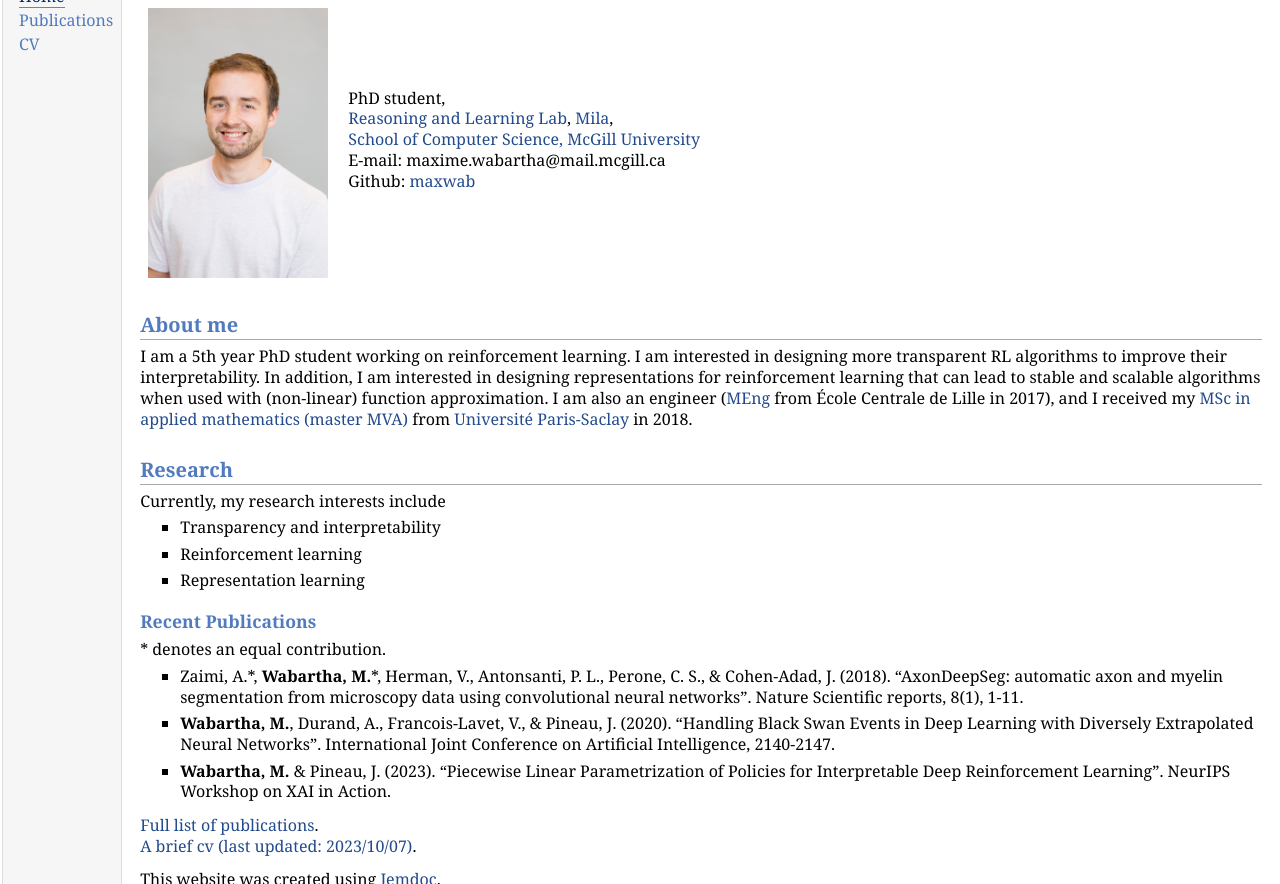
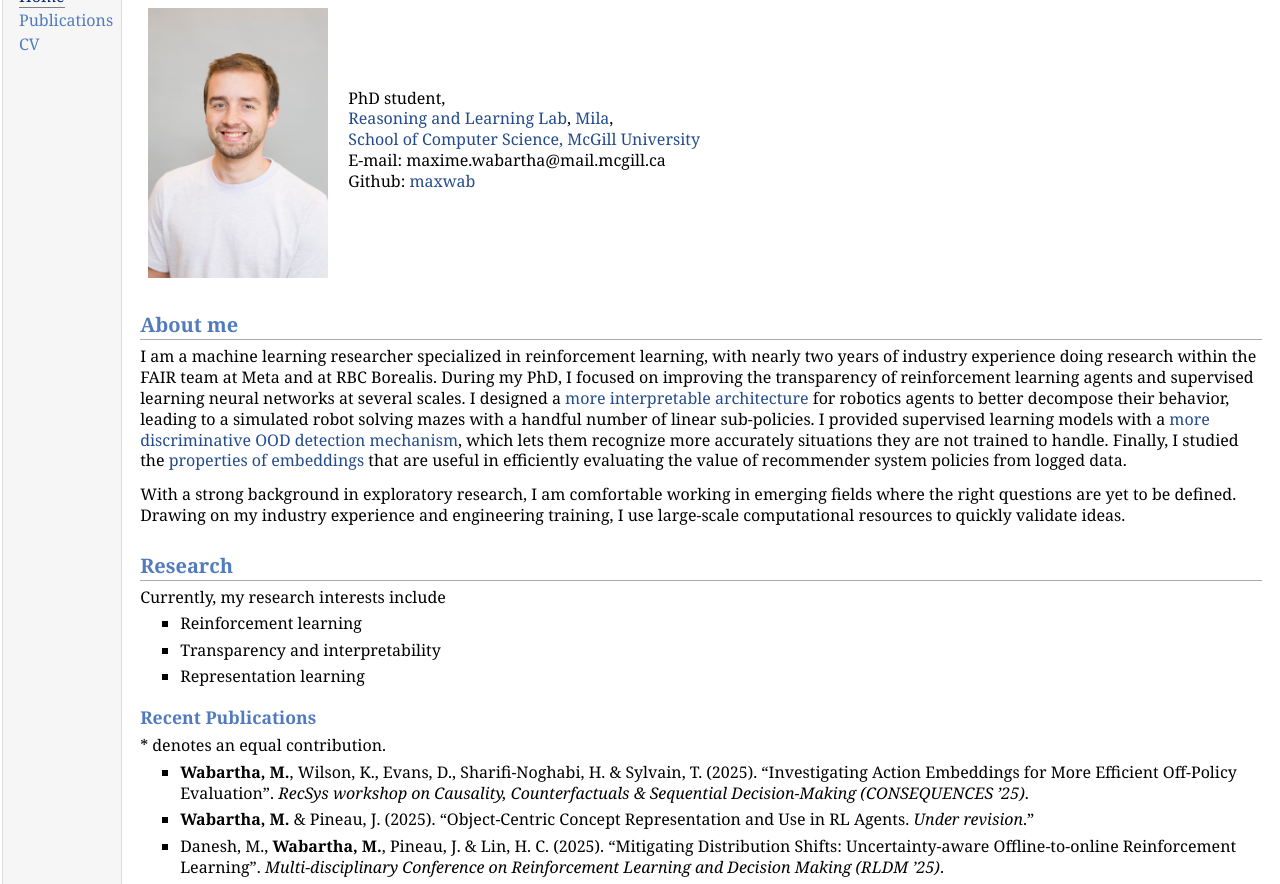
Before and after one commit to maxwab/maxwab.github.io, a plain HTML site: page index.html in a window 1280 px wide. Shown: the part 68-952 px from the top of the page. Drawn offline with Linux system fonts and the light colour scheme.

Commit message:
Update index and publications

```diff
--- a/index.html
+++ b/index.html
@@ -28,18 +28,23 @@ Github: <a href="https://github.com/maxwab" target=&ldquo;blank&rdquo;>maxwab</a
 </p>
 </td></tr></table>
 <h2>About me</h2>
-<p>I am a 5th year PhD student working on reinforcement learning. I am interested in designing more transparent RL algorithms to improve their interpretability.
-In addition, I am interested in designing representations for reinforcement learning that can lead to stable and scalable algorithms when used with (non-linear) function approximation.
-I am also an engineer (<a href="https://pierrechainais.ec-lille.fr/Centrale/Option_DAD/Accueil.html" target=&ldquo;blank&rdquo;>MEng</a> from École Centrale de Lille in 2017), and I received my <a href="https://www.master-mva.com" target=&ldquo;blank&rdquo;>MSc in applied mathematics (master MVA)</a> from <a href="https://www.universite-paris-saclay.fr/en" target=&ldquo;blank&rdquo;>Université Paris-Saclay</a> in 2018.
+<p>I am a machine learning researcher specialized in reinforcement learning, with nearly two years of industry experience doing research within the FAIR team at Meta and at RBC Borealis.
+During my PhD, I focused on improving the transparency of reinforcement learning agents and supervised learning neural networks at several scales.
+I designed a <a href="https://openreview.net/pdf?id=hOMVq57Ce0" target=&ldquo;blank&rdquo;>more interpretable architecture</a> for robotics agents to better decompose their behavior, leading to a simulated robot solving mazes with a handful number of linear sub-policies.
+I provided supervised learning models with a <a href="https://www.ijcai.org/proceedings/2020/296" target=&ldquo;blank&rdquo;>more discriminative OOD detection mechanism</a>, which lets them recognize more accurately situations they are not trained to handle.
+Finally, I studied the <a href="https://maxwab.github.io/static/Action_Structure_in_Off_policy_Evaluation_consequences.pdf" target=&ldquo;blank&rdquo;>properties of embeddings</a> that are useful in efficiently evaluating the value of recommender system policies from logged data.
+</p>
+<p>With a strong background in exploratory research, I am comfortable working in emerging fields where the right questions are yet to be defined.
+Drawing on my industry experience and engineering training, I use large-scale computational resources to quickly validate ideas.
 </p>
 <h2>Research</h2>
 <p>Currently, my research interests include
 </p>
 <ul>
-<li><p>Transparency and interpretability
+<li><p>Reinforcement learning
 </p>
 </li>
-<li><p>Reinforcement learning
+<li><p>Transparency and interpretability
 </p>
 </li>
 <li><p>Representation learning
@@ -50,19 +55,24 @@ I am also an engineer (<a href="https://pierrechainais.ec-lille.fr/Centrale/Opti
 <p>* denotes an equal contribution.
 </p>
 <ul>
-<li><p>Zaimi, A.*, <b>Wabartha, M.</b>*, Herman, V., Antonsanti, P. L., Perone, C. S., &amp; Cohen-Adad, J. (2018). &ldquo;AxonDeepSeg: automatic axon and myelin segmentation from microscopy data using convolutional neural networks&rdquo;. Nature Scientific reports, 8(1), 1-11.
+<li><p><b>Wabartha, M.</b>, Wilson, K., Evans, D., Sharifi-Noghabi, H. &amp; Sylvain, T. (2025). &ldquo;Investigating Action Embeddings for More Eﬃcient Oﬀ-Policy Evaluation&rdquo;. <i>RecSys workshop on Causality, Counterfactuals &amp; Sequential Decision-Making (CONSEQUENCES &rsquo;25)</i>.
 </p>
 </li>
-<li><p><b>Wabartha, M.</b>, Durand, A., Francois-Lavet, V., &amp; Pineau, J. (2020). &ldquo;Handling Black Swan Events in Deep Learning with Diversely Extrapolated Neural Networks&rdquo;. International Joint Conference on Artificial Intelligence, 2140-2147.
+<li><p><b>Wabartha, M.</b> &amp; Pineau, J. (2025). &ldquo;Object-Centric Concept Representation and Use in RL Agents. <i>Under revision</i>.&rdquo;
 </p>
 </li>
-<li><p><b>Wabartha, M.</b> &amp; Pineau, J. (2023). &ldquo;Piecewise Linear Parametrization of Policies for Interpretable Deep Reinforcement Learning&rdquo;. NeurIPS Workshop on XAI in Action.
+<li><p>Danesh, M., <b>Wabartha, M.</b>, Pineau, J. &amp; Lin, H. C. (2025). &ldquo;Mitigating Distribution Shifts: Uncertainty-aware Oﬄine-to-online Reinforcement Learning&rdquo;. <i>Multi-disciplinary Conference on Reinforcement Learning and Decision Making (RLDM &rsquo;25)</i>.
+</p>
+</li>
+<li><p><b>Wabartha, M.</b> &amp; Pineau, J. (2024). &ldquo;Piecewise Linear Parametrization of Policies for Interpretable Deep Reinforcement Learning&rdquo;. <i>International Conference on Learning Representations (ICLR &rsquo;24)</i>.
+
+
 </p>
 </li>
 </ul>
 <p><a href="publications.html" target=&ldquo;blank&rdquo;>Full list of publications</a>.
 <br />
-<a href="static/research_cv_short.pdf" target=&ldquo;blank&rdquo;>A brief cv (last updated: 2023/10/07)</a>.
+<a href="static/research_cv_short.pdf" target=&ldquo;blank&rdquo;>A brief cv (last updated: 2026/02/04)</a>.
 </p>
 <p>This website was created using <a href="http://jemdoc.jaboc.net" target=&ldquo;blank&rdquo;>Jemdoc</a>.
 </p>
```
Also changed, not shown: publications.html (+32 -23 lines), 2 other files.
